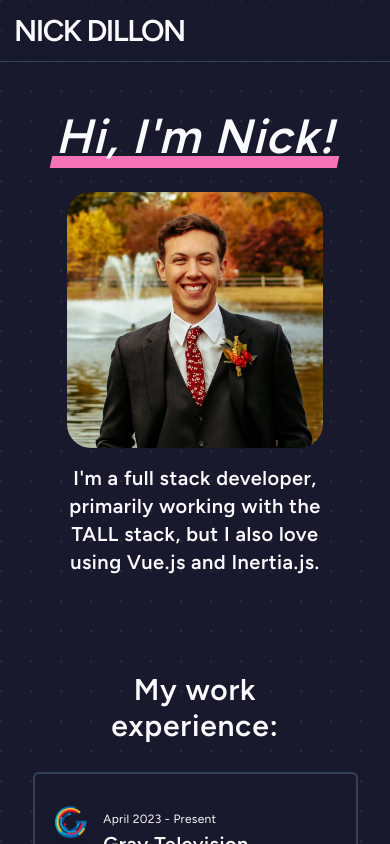
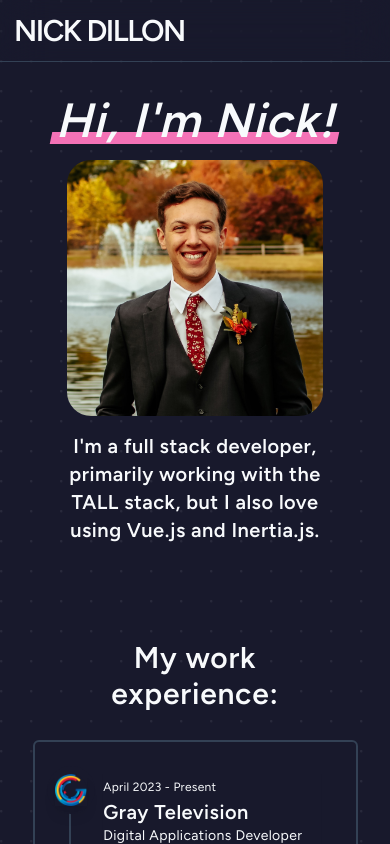
Before and after one commit to NickDillon1412/portfolio-site, a Vue app: page / in a window 390 px wide. Shown: the top 844 px of the page. Built offline with nearby package versions, Linux system fonts and the light colour scheme; some icons are missing.

Commit message:
Fixed padding for mobile

```diff
--- a/src/views/HomeView.vue
+++ b/src/views/HomeView.vue
@@ -1,9 +1,9 @@
 <template>
 	<div class="pt-24 sm:pt-28 text-slate-50">
 		<div class="flex flex-col items-center max-w-xl px-8 mx-auto space-y-4 text-center sm:px-4">
-			<h1 class="p-2 italic font-bold">
+			<h1 class="px-4 italic font-bold">
 				<div
-					class="relative flex items-center justify-center w-full h-16 px-1 text-base font-bold text-opacity-100 transition-all duration-300 rounded outline-none cursor-pointer group lg:w-auto lg:h-auto lg:inline-block active:ring-0 active:outline-none">
+					class="relative items-center justify-center inline-block w-auto h-auto px-1 text-base font-bold text-opacity-100 transition-all duration-300 rounded outline-none cursor-pointer group active:ring-0 active:outline-none">
 					<span class="relative z-20 text-5xl">Hi, I'm Nick!</span>
 					<span
 						class="absolute bottom-0 left-0 z-10 w-full h-3 transition-all duration-300 ease-out -skew-x-12 bg-pink-400"></span>
```
